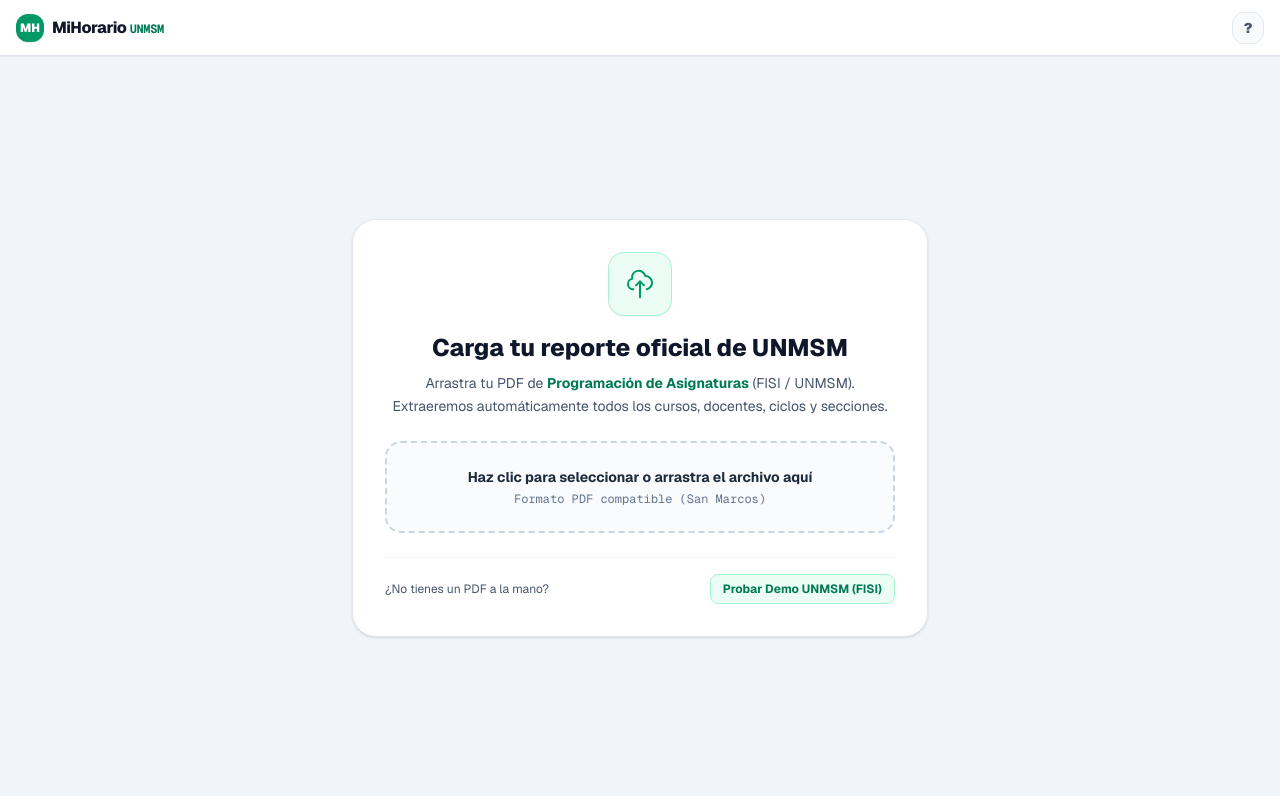
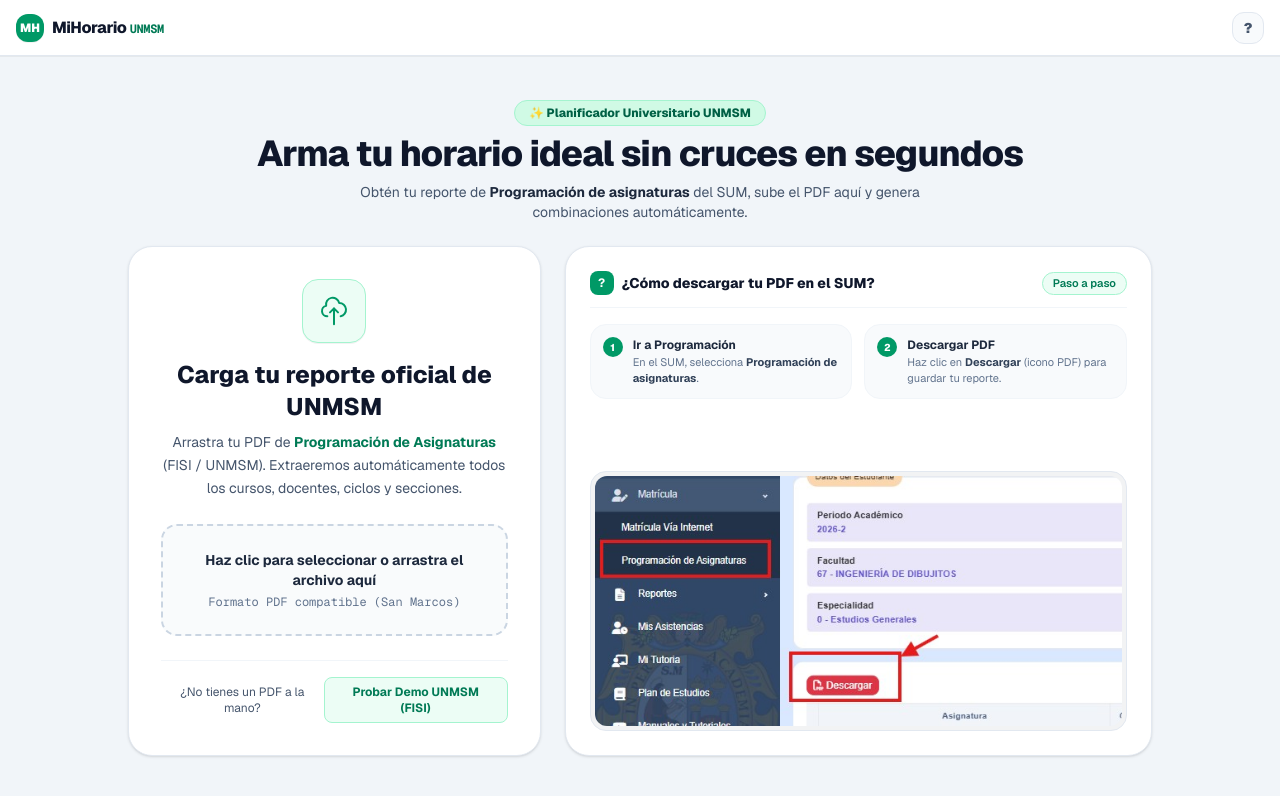
Before and after one commit to alejpaa/MiHorario, a Next.js app: page / in a window 1280 px wide. Shown: the top 796 px of the page. Built offline with nearby package versions, Linux system fonts and the light colour scheme.

Commit message:
feat: adapt movil

```diff
--- a/src/app/page.tsx
+++ b/src/app/page.tsx
@@ -1,5 +1,6 @@
 "use client";
 
+import Image from "next/image";
 import { useEffect, useMemo, useState } from "react";
 import { AppAlert } from "../components/AppAlert";
 import { CourseList, type ConflictSelectionNotice } from "../components/CourseList";
@@ -85,6 +86,8 @@
   const [showExportModal, setShowExportModal] = useState(false);
   const [scheduleName, setScheduleName] = useState("");
   const [showHelp, setShowHelp] = useState(false);
+  const [showGuideModal, setShowGuideModal] = useState(false);
+  const [mobileTab, setMobileTab] = useState<"courses" | "schedule">("schedule");
   const [solveNotice, setSolveNotice] = useState<{ tone: "success" | "info"; title: string; description: string } | null>(null);
   const [undoableDelete, setUndoableDelete] = useState<{ item: SavedSchedule; index: number } | null>(null);
 
@@ -375,22 +378,145 @@
 
       {/* Main Workspace Body */}
       {!data ? (
-        /* Empty / Initial State */
-        <div className="flex-1 min-h-0 flex items-center justify-center p-4">
-          <div className="w-full max-w-xl space-y-4">
+        /* Empty / Initial State (Hero Section with SUM Guide) */
+        <div className="flex-1 min-h-0 overflow-y-auto p-4 md:p-8 flex items-center justify-center">
+          <div className="w-full max-w-5xl space-y-6">
+            {/* Hero Header */}
+            <div className="text-center space-y-2">
+              <div className="inline-flex items-center gap-2 rounded-full bg-emerald-100 border border-emerald-200 px-3.5 py-1 text-xs font-extrabold text-emerald-800">
+                ✨ Planificador Universitario UNMSM
+              </div>
+              <h2 className="text-2xl md:text-3xl lg:text-4xl font-extrabold tracking-tight text-slate-900">
+                Arma tu horario ideal sin cruces en segundos
+              </h2>
+              <p className="text-xs md:text-sm text-slate-600 max-w-xl mx-auto">
+                Obtén tu reporte de <span className="font-bold text-slate-800">Programación de asignaturas</span> del SUM, sube el PDF aquí y genera combinaciones automáticamente.
+              </p>
+            </div>
+
             {error && (
-              <div className="rounded-2xl border border-rose-200 bg-rose-50 p-4 text-xs font-bold text-rose-800">
+              <div className="rounded-2xl border border-rose-200 bg-rose-50 p-4 text-xs font-bold text-rose-800 shadow-sm">
                 {error}
               </div>
             )}
-            <PDFUploader onFileSelected={parsePdf} loading={loadingPdf} onLoadSample={loadSampleData} />
+
+            {/* Hero Main Grid: Left Uploader | Right SUM Guide */}
+            <div className="grid grid-cols-1 lg:grid-cols-12 gap-6 items-stretch">
+              {/* Left Column: PDF Uploader */}
+              <div className="lg:col-span-5 flex flex-col justify-center">
+                <PDFUploader onFileSelected={parsePdf} loading={loadingPdf} onLoadSample={loadSampleData} />
+              </div>
+
+              {/* Right Column: Guide for downloading from SUM */}
+              <div className="lg:col-span-7 rounded-3xl border border-slate-200 bg-white p-5 md:p-6 shadow-sm flex flex-col justify-between">
+                <div>
+                  <div className="flex items-center justify-between pb-3 border-b border-slate-100 mb-4">
+                    <div className="flex items-center gap-2">
+                      <span className="flex h-6 w-6 items-center justify-center rounded-lg bg-emerald-600 text-white font-bold text-xs">
+                        ?
+                      </span>
+                      <h3 className="text-sm font-extrabold text-slate-900">
+                        ¿Cómo descargar tu PDF en el SUM?
+                      </h3>
+                    </div>
+                    <span className="text-[11px] font-semibold text-emerald-700 bg-emerald-50 border border-emerald-200 px-2.5 py-0.5 rounded-full">
+                      Paso a paso
+                    </span>
+                  </div>
+
+                  {/* Step Instructions */}
+                  <ol className="grid grid-cols-1 sm:grid-cols-2 gap-3 text-xs mb-4">
+                    <li className="flex gap-2.5 p-3 rounded-2xl bg-slate-50 border border-slate-100">
+                      <span className="flex h-5 w-5 shrink-0 items-center justify-center rounded-full bg-emerald-600 text-white font-extrabold text-[10px]">
+                        1
+                      </span>
+                      <div>
+                        <p className="font-bold text-slate-800">Ir a Programación</p>
+                        <p className="text-[11px] text-slate-500 mt-0.5 leading-snug">
+                          En el SUM, selecciona <strong className="text-slate-700">Programación de asignaturas</strong>.
+                        </p>
+                      </div>
+                    </li>
+
+                    <li className="flex gap-2.5 p-3 rounded-2xl bg-slate-50 border border-slate-100">
+                      <span className="flex h-5 w-5 shrink-0 items-center justify-center rounded-full bg-emerald-600 text-white font-extrabold text-[10px]">
+                        2
+                      </span>
+                      <div>
+                        <p className="font-bold text-slate-800">Descargar PDF</p>
+                        <p className="text-[11px] text-slate-500 mt-0.5 leading-snug">
+                          Haz clic en <strong className="text-slate-700">Descargar</strong> (icono PDF) para guardar tu reporte.
+                        </p>
+                      </div>
+                    </li>
+                  </ol>
+                </div>
+
+                {/* Guide Image Box */}
+                <div
+                  onClick={() => setShowGuideModal(true)}
+                  className="group relative cursor-pointer overflow-hidden rounded-2xl border border-slate-200 bg-slate-900/5 p-1 transition-all hover:border-emerald-400 hover:shadow-md"
+                  title="Haz clic para ampliar la guía"
+                >
+                  <Image
+                    src="/GUIDE.jpg"
+                    alt="Guía para descargar el PDF desde el SUM UNMSM: Seleccionar Programación de Asignaturas y presionar Descargar"
+                    width={800}
+                    height={450}
+                    className="w-full h-auto max-h-56 md:max-h-64 object-contain mx-auto rounded-xl transition duration-300 group-hover:scale-[1.01]"
+                  />
+                  <div className="absolute inset-0 bg-slate-900/10 opacity-0 group-hover:opacity-100 transition flex items-center justify-center rounded-2xl">
+                    <span className="rounded-xl bg-slate-900/90 px-3 py-1.5 text-xs font-bold text-white shadow-md flex items-center gap-1.5">
+                      <svg className="h-4 w-4" fill="none" viewBox="0 0 24 24" stroke="currentColor">
+                        <path strokeLinecap="round" strokeLinejoin="round" strokeWidth={2} d="M21 21l-6-6m2-5a7 7 0 11-14 0 7 7 0 0114 0zM10 7v3m0 0v3m0-3h3m-3 0H7" />
+                      </svg>
+                      Ver captura ampliada
+                    </span>
+                  </div>
+                </div>
+              </div>
+            </div>
           </div>
         </div>
       ) : (
         /* Active 100vh Workspace */
-        <div className="flex-1 min-h-0 flex overflow-hidden relative">
+        <div className="flex-1 min-h-0 flex flex-col md:flex-row overflow-hidden relative">
+          {/* Mobile View Switcher Bar */}
+          <div className="md:hidden shrink-0 flex items-center p-1 bg-slate-200/80 border-b border-slate-200 gap-1 z-20">
+            <button
+              type="button"
+              onClick={() => setMobileTab("courses")}
+              className={`flex-1 py-2 text-xs font-extrabold rounded-xl transition flex items-center justify-center gap-1.5 ${
+                mobileTab === "courses"
+                  ? "bg-white text-emerald-800 shadow-2xs border border-slate-200/80"
+                  : "text-slate-600 hover:text-slate-900"
+              }`}
+            >
+              <span>📚 Elegir Cursos</span>
+              <span className="rounded-full bg-slate-100 px-1.5 py-0.5 text-[10px] font-mono">
+                {activeCourses.length}
+              </span>
+            </button>
+            <button
+              type="button"
+              onClick={() => setMobileTab("schedule")}
+              className={`flex-1 py-2 text-xs font-extrabold rounded-xl transition flex items-center justify-center gap-1.5 ${
+                mobileTab === "schedule"
+                  ? "bg-white text-emerald-800 shadow-2xs border border-slate-200/80"
+                  : "text-slate-600 hover:text-slate-900"
+              }`}
+            >
+              <span>🗓️ Ver Horario</span>
+              {selectedSectionObjects.length > 0 && (
+                <span className="rounded-full bg-emerald-600 px-1.5 py-0.5 text-[10px] font-mono text-white">
+                  {selectedSectionObjects.length}
+                </span>
+              )}
+            </button>
+          </div>
+
           {/* Left Control & Course Picker Sidebar */}
-          <aside className="w-80 md:w-96 shrink-0 h-full flex flex-col border-r border-slate-200 bg-white p-3 gap-3 overflow-hidden shadow-2xs">
+          <aside className={`${mobileTab === "courses" ? "flex" : "hidden"} md:flex w-full md:w-80 lg:w-96 shrink-0 h-full flex-col border-r border-slate-200 bg-white p-3 gap-3 overflow-hidden shadow-2xs`}>
             <div className="shrink-0">
               <CycleSelector
                 cycles={data.cycles}
@@ -421,7 +547,7 @@
           </aside>
 
           {/* Right Main Timetable Area */}
-          <main className="flex-1 h-full flex flex-col min-w-0 bg-slate-50 p-3 gap-3 overflow-hidden">
+          <main className={`${mobileTab === "schedule" ? "flex" : "hidden"} md:flex flex-1 h-full flex-col min-w-0 bg-slate-50 p-2 sm:p-3 gap-2 sm:gap-3 overflow-hidden`}>
             {/* Top Solver & Action Bar */}
             <div className="shrink-0 flex flex-wrap items-center justify-between gap-2 rounded-2xl border border-slate-200 bg-white p-2.5 shadow-2xs">
               <div className="flex items-center gap-2">
@@ -575,7 +701,7 @@
 
           {/* Saved Schedules Overlay Drawer */}
           {showSavedModal && (
-            <div className="absolute right-4 top-16 z-50 w-80 h-[calc(100%-80px)]">
+            <div className="absolute right-2 sm:right-4 top-16 z-50 w-[calc(100vw-16px)] sm:w-80 max-w-sm h-[calc(100%-80px)]">
               <SavedSchedules
                 items={savedSchedules}
                 onLoad={loadSaved}
@@ -744,6 +870,39 @@
           </div>
         </div>
       )}
+
+      {/* Guide Image Modal */}
+      {showGuideModal && (
+        <div
+          className="fixed inset-0 z-[80] flex items-center justify-center bg-slate-900/70 p-4 animate-modal-backdrop"
+          onClick={() => setShowGuideModal(false)}
+        >
+          <div
+            className="relative max-w-4xl w-full rounded-2xl bg-white p-3 shadow-2xl animate-modal-pop"
+            onClick={(event) => event.stopPropagation()}
+          >
+            <div className="flex items-center justify-between pb-2 px-2 border-b border-slate-100 mb-2">
+              <h4 className="text-xs font-bold text-slate-800">
+                Guía del SUM UNMSM: Descargar Programación de Asignaturas
+              </h4>
+              <button
+                type="button"
+                onClick={() => setShowGuideModal(false)}
+                className="rounded-lg bg-slate-100 px-2 py-1 text-slate-600 hover:bg-slate-200 text-xs font-bold transition"
+              >
+                ✕ Cerrar
+              </button>
+            </div>
+            <Image
+              src="/GUIDE.jpg"
+              alt="Guía para descargar el PDF desde el SUM UNMSM"
+              width={1200}
+              height={675}
+              className="w-full h-auto max-h-[80vh] object-contain rounded-xl"
+            />
+          </div>
+        </div>
+      )}
     </main>
   );
 }
--- a/src/components/ScheduleGrid.tsx
+++ b/src/components/ScheduleGrid.tsx
@@ -73,9 +73,9 @@
   );
 
   return (
-    <section className="flex h-full min-h-0 w-full flex-col rounded-2xl border border-slate-200 bg-white p-3 shadow-sm">
-      <div className="min-h-0 flex-1 overflow-hidden">
-        <div className="flex h-full w-full flex-col">
+    <section className="flex h-full min-h-0 w-full flex-col rounded-2xl border border-slate-200 bg-white p-2 sm:p-3 shadow-sm">
+      <div className="min-h-0 flex-1 overflow-x-auto overflow-y-hidden custom-scrollbar">
+        <div className="flex h-full w-full min-w-[560px] md:min-w-0 flex-col">
           {/* Day Headers */}
           <div className="grid grid-cols-[48px_repeat(6,minmax(0,1fr))] gap-1.5 text-xs font-bold text-slate-700">
             <div className="flex items-center justify-center text-[10px] uppercase text-slate-400 font-mono">
```
Also changed, not shown: public/GUIDE.jpg (added).
